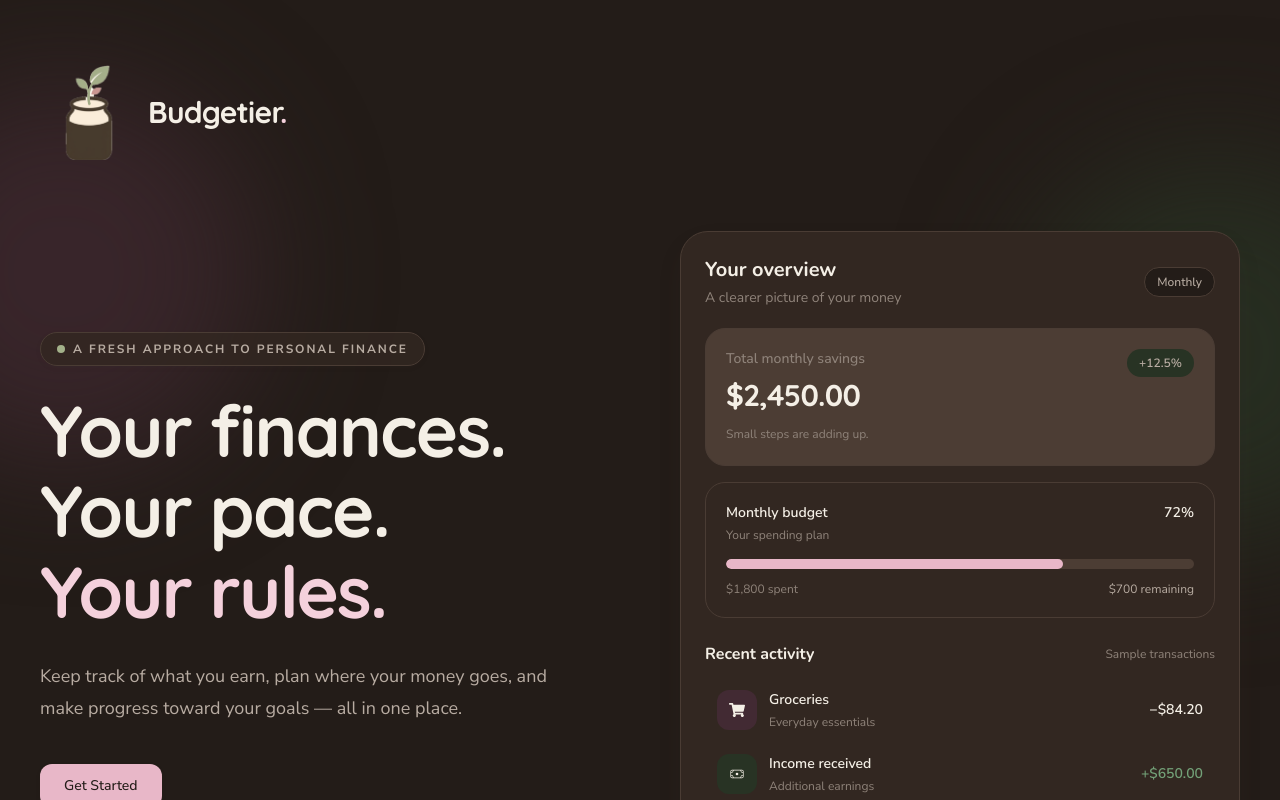
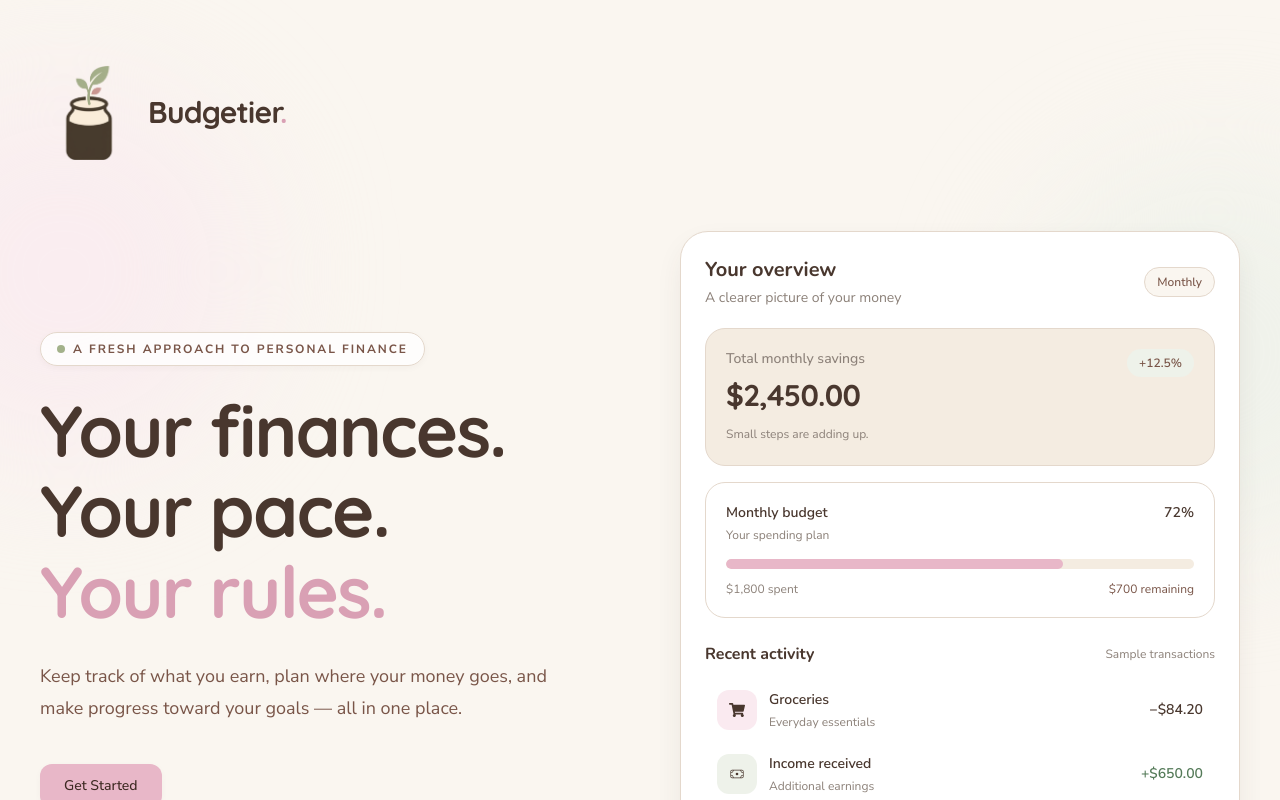
Before and after one commit to BryanDegante/finance-tracker, a Next.js app: page / in a window 1280 px wide. Shown: the top 800 px of the page. Built offline with nearby package versions, Linux system fonts and the light colour scheme; no server answers.

Commit message:
added a dark mode, and cookie theme colors

```diff
--- /dev/null
+++ b/app/actions/theme.ts
@@ -0,0 +1,46 @@
+'use server';
+
+import { cookies } from 'next/headers';
+import { createClient } from '@/utils/supabase/server';
+
+type Theme = 'light' | 'dark';
+
+export async function updateThemeAction(theme: Theme) {
+  // Validate the value at runtime
+  if (theme !== 'light' && theme !== 'dark') {
+    throw new Error('Invalid theme');
+  }
+
+  const cookieStore = await cookies();
+  const supabase = createClient(cookieStore);
+
+  // Verify the authenticated user
+  const { data: claimsData, error: claimsError } =
+    await supabase.auth.getClaims();
+
+  const userId = claimsData?.claims?.sub;
+
+  if (claimsError || typeof userId !== 'string') {
+    throw new Error('You must be authenticated to update your theme.');
+  }
+
+  // Update the user's profile
+  const { error: updateError } = await supabase
+    .from('profiles')
+    .update({ theme })
+    .eq('id', userId);
+
+  if (updateError) {
+    console.error('Failed to update theme:', updateError);
+    throw new Error('Unable to save your theme preference.');
+  }
+
+  // Save the preference in the cookie
+  cookieStore.set('budgetier-theme', theme, {
+    httpOnly: true,
+    secure: process.env.NODE_ENV === 'production',
+    sameSite: 'lax',
+    path: '/',
+    maxAge: 60 * 60 * 24 * 365,
+  });
+}
--- a/app/layout.tsx
+++ b/app/layout.tsx
@@ -3,6 +3,8 @@ import { Nunito_Sans, Nunito, Quicksand } from 'next/font/google';
 import './globals.css';
 import AuthModal from '@/components/UI/AuthForm/AuthModal/AuthModal';
 import ReduxProvider from '@/redux/store/Provider';
+import { cookies } from 'next/headers';
+import { createClient } from '@/utils/supabase/server';
 
 const nunitoSans = Nunito_Sans({
   variable: '--font-nunito-sans',
@@ -24,11 +26,41 @@ export const metadata: Metadata = {
   description: 'A cozy space to manage budgets and shared expenses.',
 };
 
-export default function RootLayout({ children }: LayoutProps<'/'>) {
+export default async function RootLayout({
+  children,
+}: LayoutProps<'/'>) {
+  const cookieStore = await cookies();
+  const supabase = createClient(cookieStore);
+
+  // Cookie is the fallback for visitors who aren't authenticated.
+  let theme: 'light' | 'dark' =
+    cookieStore.get('budgetier-theme')?.value === 'dark'
+      ? 'dark'
+      : 'light';
+
+  // Check whether a user is authenticated.
+  const { data: claimsData, error: claimsError } =
+    await supabase.auth.getClaims();
+
+  const userId = claimsData?.claims?.sub;
+
+  if (!claimsError && typeof userId === 'string') {
+    // Authenticated users get their preference from Supabase.
+    const { data: profile, error: profileError } = await supabase
+      .from('profiles')
+      .select('theme')
+      .eq('id', userId)
+      .maybeSingle();
+
+    if (!profileError && (profile?.theme === 'light' || profile?.theme === 'dark')) {
+      theme = profile.theme;
+    }
+  }
+
   return (
     <html
       lang="en"
-			className={`${nunitoSans.variable} ${nunito.variable} ${quicksand.variable} h-full antialiased dark`}
+      className={`${nunitoSans.variable} ${nunito.variable} ${quicksand.variable} h-full antialiased ${theme}`}
     >
       <body className="min-h-full flex flex-col">
         <ReduxProvider>
--- a/app/onboarding/page.tsx
+++ b/app/onboarding/page.tsx
@@ -1,3 +1,4 @@
+
 import { cookies } from 'next/headers';
 import { redirect } from 'next/navigation';
 import { createClient } from '@/utils/supabase/server';
@@ -5,25 +6,33 @@ import OnBoardingFlow from '@/components/OnBoarding/OnBoardingFlow';
 
 export default async function OnboardingPage() {
 	const cookieStore = await cookies();
+
+	const initialTheme =
+		cookieStore.get('budgetier-theme')?.value === 'dark'
+			? 'dark'
+			: 'light';
+
 	const supabase = createClient(cookieStore);
 
 	const { data: claimsData, error: claimsError } =
 		await supabase.auth.getClaims();
 
 	const userId = claimsData?.claims?.sub;
+
 	if (claimsError || typeof userId !== 'string') {
 		redirect('/');
 	}
+
 	const { data: profile, error: profileError } = await supabase
 		.from('profiles')
 		.select('onboarding_completed')
 		.eq('id', userId)
 		.maybeSingle();
 
-if (profileError || !profile) {
-	console.error('Unable to verify onboarding status:', profileError);
-	redirect('/');
-}
+	if (profileError || !profile) {
+		console.error('Unable to verify onboarding status:', profileError);
+		redirect('/');
+	}
 
 	if (profile.onboarding_completed) {
 		redirect('/dashboard');
@@ -31,7 +40,7 @@ if (profileError || !profile) {
 
 	return (
 		<main className="flex min-h-dvh flex-1 bg-background">
-			<OnBoardingFlow />
+			<OnBoardingFlow initialTheme={initialTheme} />
 		</main>
 	);
 }
--- a/components/OnBoarding/OnBoardingFlow.tsx
+++ b/components/OnBoarding/OnBoardingFlow.tsx
@@ -12,16 +12,22 @@ import type { OnboardingData } from '@/types/onboarding';
 
 const TOTAL_STEPS = 4;
 
-export default function OnBoardingFlow() {
+type OnBoardingFlowProps = {
+	initialTheme: 'light' | 'dark';
+};
+
+export default function OnBoardingFlow({
+	initialTheme,
+}: OnBoardingFlowProps) {
 	const [currentStep, setCurrentStep] = useState(1);
 	const [isPending, startTransition] = useTransition();
 	const [submitError, setSubmitError] = useState<string | null>(null);
 
-	const [formData, setFormData] = useState<OnboardingData>({
-		fullName: '',
-		startingBalance: '',
-		theme: 'light',
-	});
+const [formData, setFormData] = useState<OnboardingData>({
+	fullName: '',
+	startingBalance: '',
+	theme: initialTheme,
+});
 
 	const updateData = (fields: Partial<OnboardingData>) => {
 		setFormData((prev) => ({
@@ -53,8 +59,6 @@ export default function OnBoardingFlow() {
 					setSubmitError(result.error);
 				}
 			} catch (error) {
-				// Next.js redirects use a special thrown signal.
-				// Re-throw it so successful onboarding can redirect normally.
 				if (
 					error !== null &&
 					typeof error === 'object' &&
--- a/components/OnBoarding/steps/Mode.tsx
+++ b/components/OnBoarding/steps/Mode.tsx
@@ -1,9 +1,31 @@
+
+'use client';
+
 import type { OnboardingStepProps } from '@/types/onboarding';
+import { updateThemeAction } from '@/app/actions/theme';
 import { CiDark, CiLight } from 'react-icons/ci';
 import { FaCheck } from 'react-icons/fa6';
 
 export default function Mode({ data, updateData }: OnboardingStepProps) {
 	const selectedTheme = data.theme;
+
+	const handleThemeChange = async (theme: 'light' | 'dark') => {
+		// Update onboarding state
+		updateData({ theme });
+
+		// Apply theme immediately
+		document.documentElement.classList.toggle(
+			'dark',
+			theme === 'dark',
+		);
+
+		// Persist preference in cookie
+		try {
+			await updateThemeAction(theme);
+		} catch (error) {
+			console.error('Failed to save theme preference:', error);
+		}
+	};
 
 	return (
 		<div className="flex flex-col gap-7">
@@ -63,7 +85,7 @@ export default function Mode({ data, updateData }: OnboardingStepProps) {
 						name="theme"
 						value="light"
 						checked={selectedTheme === 'light'}
-						onChange={() => updateData({ theme: 'light' })}
+						onChange={() => handleThemeChange('light')}
 						className="sr-only"
 					/>
 				</label>
@@ -106,7 +128,7 @@ export default function Mode({ data, updateData }: OnboardingStepProps) {
 						name="theme"
 						value="dark"
 						checked={selectedTheme === 'dark'}
-						onChange={() => updateData({ theme: 'dark' })}
+						onChange={() => handleThemeChange('dark')}
 						className="sr-only"
 					/>
 				</label>
@@ -120,9 +142,8 @@ export default function Mode({ data, updateData }: OnboardingStepProps) {
 				/>
 
 				<p className="text-xs leading-relaxed text-text-muted">
-					Your preference will be saved with your account. Theme
-					switching will take effect once appearance settings are
-					implemented.
+					Your appearance preference is applied immediately and saved
+					on this device. You can change it anytime in your settings.
 				</p>
 			</div>
 		</div>
--- /dev/null
+++ b/components/UI/ThemeToggle/ThemeToggle.tsx
@@ -0,0 +1,13 @@
+'use client';
+
+type ThemeToggleProps = {
+  initialTheme: 'light' | 'dark';
+};
+
+export default function ThemeToggle({ initialTheme }: ThemeToggleProps) {
+  return (
+    <div>
+      {/* Theme options will go here */}
+    </div>
+  );
+}
```
Lines whose indentation alone changed are shown as unchanged.
